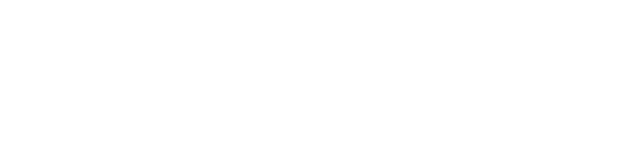
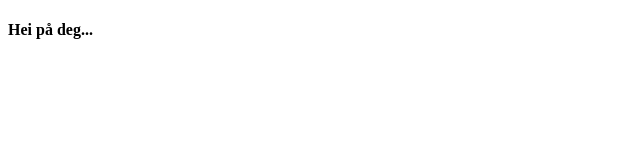
Before and after one commit to sand4570/OEvelse7, a plain HTML site: page index.html in a window 1280 px wide. Shown: the full height of the page, 0-640 px from the left. Drawn offline with Linux system fonts and the light colour scheme.

Commit message:
Her sker det en fejl

```diff
--- a/index.html
+++ b/index.html
@@ -3,11 +3,14 @@
 <head>
     <meta charset="utf-8">
     <meta name="viewport" content="width=device-width, initial-scale=1.0">
-    <title></title>
+    <title>Det her virkelig en test</title>
     <link rel="stylesheet" href="">
 </head>
 
 <body>
+   <section id="testtester">
+       <h4>Hei på deg...</h4>
+   </section>
     <script src=""></script>
 </body>
 </html>
```
